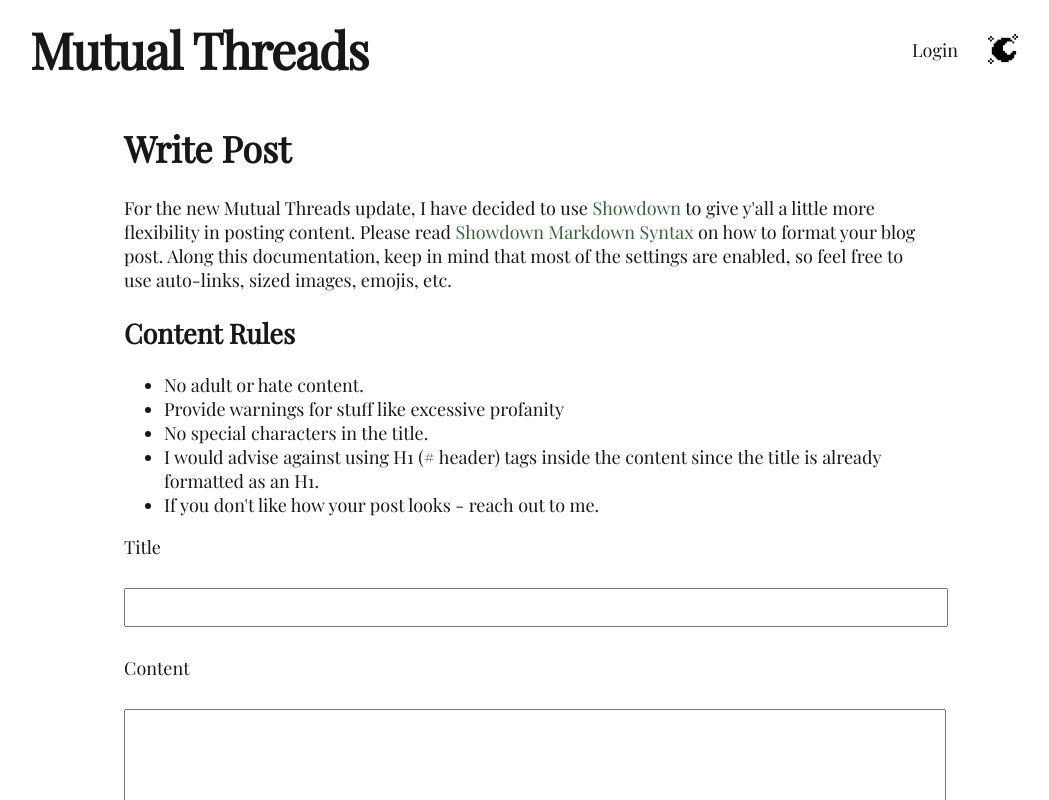
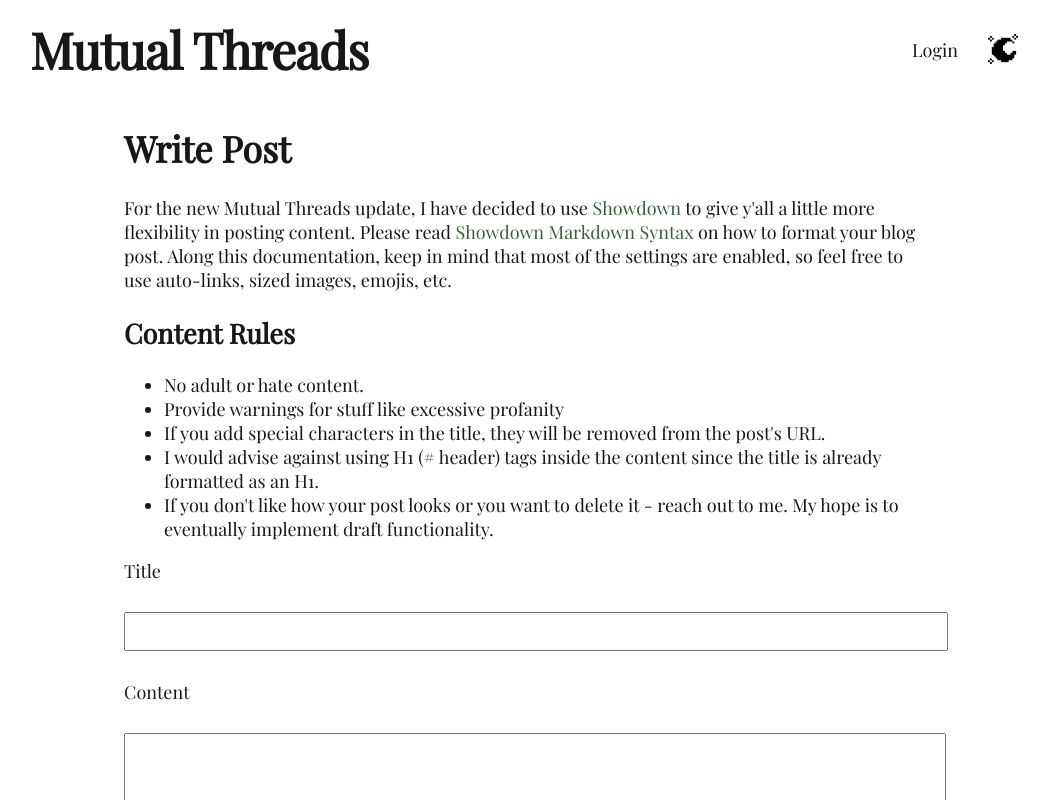
Before and after one commit to gabepetersen/dadblog, a Next.js app: page /create in a window 1280 px wide. Shown: the top 800 px of the page, without its empty margins (116-1165 px from the left). Built offline with nearby package versions, Linux system fonts and the light colour scheme.

Commit message:
Sanitize pageKey of special characters
I don't know how to code lol

```diff
--- a/pages/create.tsx
+++ b/pages/create.tsx
@@ -64,9 +64,9 @@ export default function Create() {
       <ul>
         <li>No adult or hate content.</li>
         <li>Provide warnings for stuff like excessive profanity</li>
-        <li>No special characters in the title.</li>
+        <li>If you add special characters in the title, they will be removed from the post&apos;s URL.</li>
         <li>I would advise against using H1 (# header) tags inside the content since the title is already formatted as an H1.</li>
-        <li>If you don&apos;t like how your post looks - reach out to me.</li>
+        <li>If you don&apos;t like how your post looks or you want to delete it - reach out to me. My hope is to eventually implement draft functionality.</li>
       </ul>
       <form className={styles.blogForm} onSubmit={handleSubmit}>
         <label htmlFor="btitle">Title</label>
```
Also changed, not shown: 1 other file (tests, documents, lock files or other folders).
